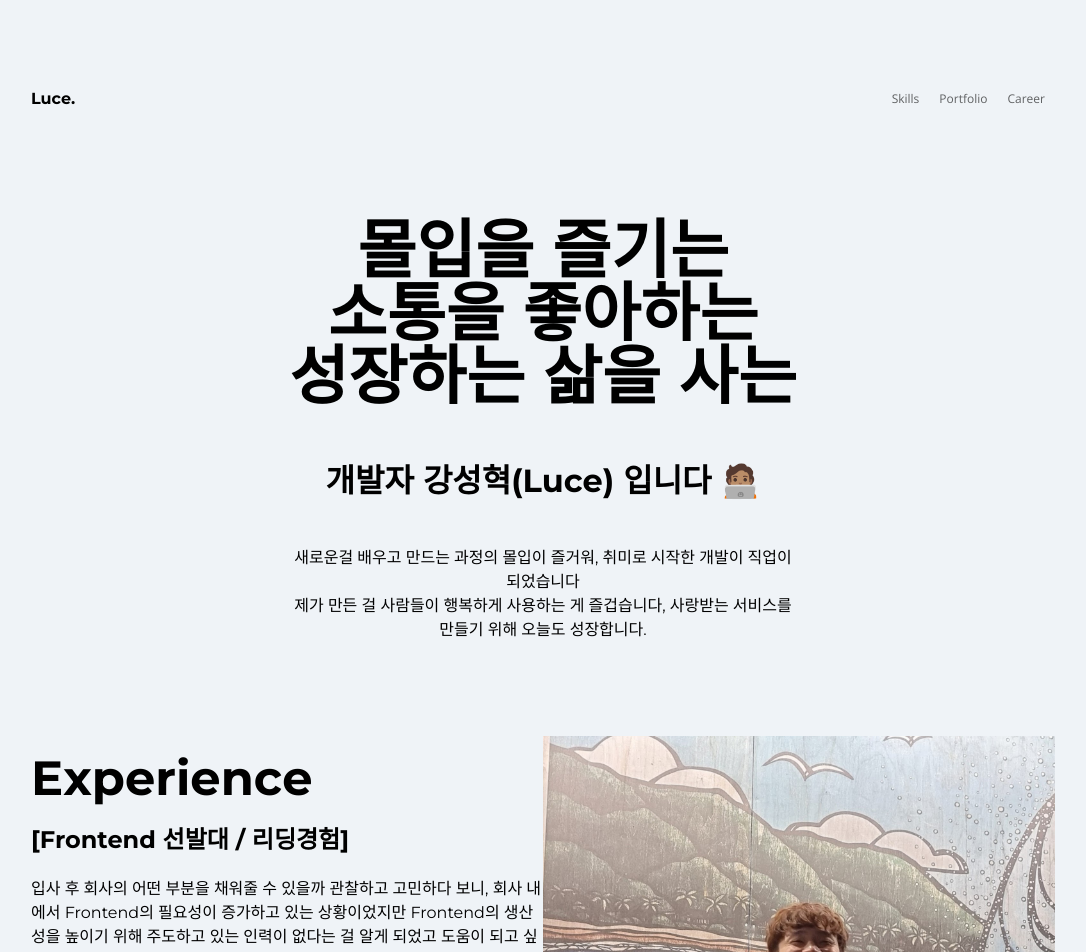
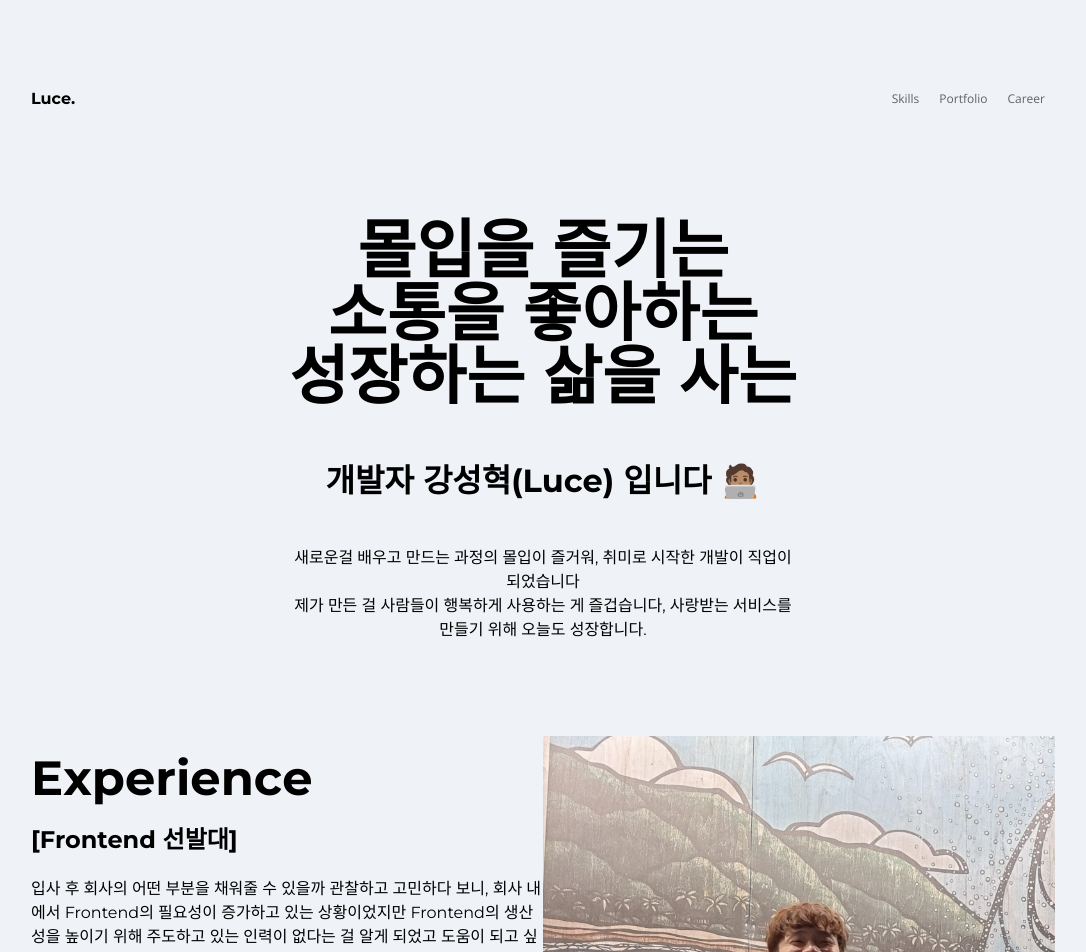
Before and after one commit to Kanarkh/introduce, a React (Create React App) app: page / in a window 1280 px wide. Shown: the top 952 px of the page, without its empty margins (97-1183 px from the left). Built offline with nearby package versions, Linux system fonts and the light colour scheme.

Commit message:
단어 정리 (about, portfolio)

```diff
--- a/src/components/Portfolio.js
+++ b/src/components/Portfolio.js
@@ -435,12 +435,12 @@
                         </div>
                         <div className="portfolio_end_div">
                             <a
-                                href="https://drive.google.com/file/d/1gVNKeSATLsPzP2BRII8VZK243OYvSinM/view?usp=sharing"
+                                href="https://drive.google.com/file/d/134uvfctNpghFd1qh3XA1aoTTlTE2vwmM/view?usp=sharing"
                                 target="_blank"
                                 rel="noopener noreferrer"
                                 className="career_btn_a"
                             >
-                                <h2>2020년 이전 portfolio 구경하기 (PDF)</h2>
+                                <h2>2019년 이전 portfolio 구경하기 (PDF)</h2>
                             </a>
                         </div>
 
--- a/src/components/about.js
+++ b/src/components/about.js
@@ -12,7 +12,7 @@
             </Fade>
             <Fade bottom cascade>
               <p>
-                <h2>[Frontend 선발대 / 리딩경험]</h2>
+                <h2>[Frontend 선발대]</h2>
                 입사 후 회사의 어떤 부분을 채워줄 수 있을까 관찰하고 고민하다 보니, 회사 내에서 Frontend의 필요성이 증가하고 있는 상황이었지만 Frontend의 생산성을 높이기 위해 주도하고 있는 인력이 없다는 걸 알게 되었고 도움이 되고 싶었습니다.
                 <br/><br/>
                 Frontend의 효율적인 실무 경향을 알기위해 시니어가 있는 온라인 React 스터디에 가입하기도 하고, 주말 스터디의 개발자들에게 제가 공부한걸 공유하고 다른 회사의 업무 방식을 공유 받으며 기술을 익혀갔습니다.
```
